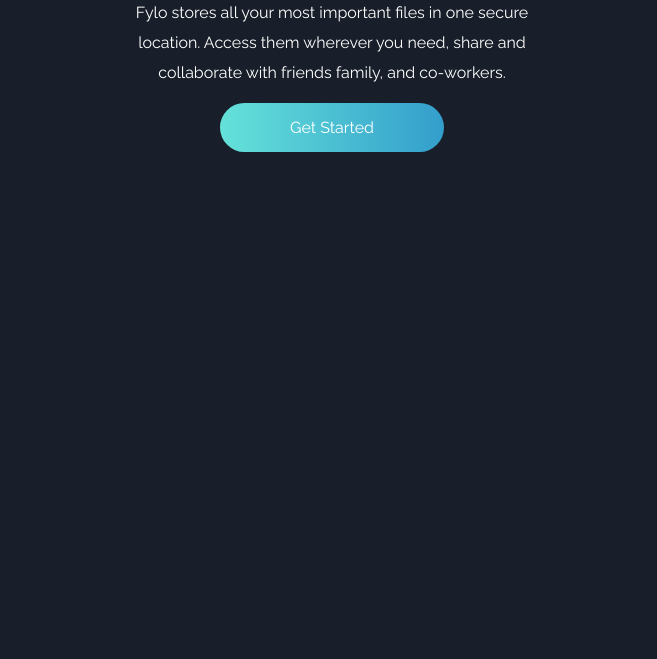
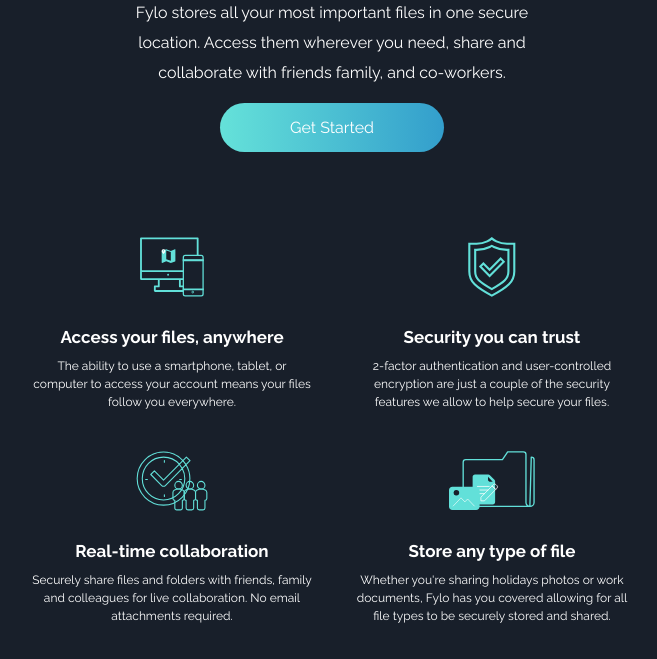
Before and after one commit to Jay-Topher/fylo-landing-page, a plain HTML site: page index.html in a window 1280 px wide. Shown: the part 817-1476 px from the top of the page, without its empty margins (308-965 px from the left). Before the commit the page ends 1034 px from the top, so only its background shows below. Drawn offline with Linux system fonts and the light colour scheme.

Commit message:
section 2 created and styled

```diff
--- a/css/styles.css
+++ b/css/styles.css
@@ -72,7 +72,7 @@ a {
 
 /* section 1 */
 
-.section-1 {
+.section-1, .section-2 {
     margin: 0 auto;
     margin-bottom: 3rem;
 }
@@ -112,3 +112,42 @@ a {
     border-radius: 5rem;
     background-image: linear-gradient(to right, hsl(176, 68%, 64%) ,hsl(198, 60%, 50%));
 }
+
+
+/* Section-2 */
+
+.section-2 {
+    display: flex;
+    flex-wrap: wrap;
+    /* justify-content: center; */
+    align-items: center;
+}
+
+.section-2__content {
+    text-align: center;
+    padding: 2rem;
+    font-size: 1.2rem;
+}
+
+.section-2__content__img {
+    height: 6rem;
+}
+
+.section-2__content__img img {
+    height: 100%;
+}
+
+.paragraph {
+    line-height: 1.8rem;
+}
+
+h3 {
+    font-size: 1.7rem;
+}
+
+.section-2__content h3 {
+    margin-top: 3rem;
+}
+.section-2__content p {
+    margin-top: 1rem;
+}
--- a/index.html
+++ b/index.html
@@ -30,7 +30,7 @@
             </div>
             <div class="section-1__text">
                 <h1>All your files in one secure location, <span class="n-line">accessible anywhere.</span></h1>
-                <p class="paragraph col-9">
+                <p class="col-9">
                         Fylo stores all your most important files in one secure location. Access them wherever you need, share and collaborate with friends family, and co-workers.
                 </p>
                 <div class="button">
@@ -39,6 +39,41 @@
             </div>
         </section>
 
+        <section class="section-2 col-6">
+            <div class="section-2__content col-6">
+                <div class="section-2__content__img">
+                    <img src="img/icon-access-anywhere.svg" alt="">
+                </div>
+                <h3>Access your files, anywhere</h3>
+                <p class="paragraph">The ability to use a smartphone, tablet, or computer to access your account means your files follow you everywhere.</p>
+            </div>
+
+            <div class="section-2__content col-6">
+                <div class="section-2__content__img">
+                    <img src="img/icon-security.svg" alt="">
+                </div>
+                <h3>Security you can trust</h3>
+                <p class="paragraph">2-factor authentication and user-controlled encryption are just a couple of the security features we allow to help secure your files.</p>
+            </div>
+
+            <div class="section-2__content col-6">
+                <div class="section-2__content__img">
+                    <img src="img/icon-collaboration.svg" alt="">
+                </div>
+                <h3>Real-time collaboration</h3>
+                <p class="paragraph">Securely share files and folders with friends, family and colleagues for live collaboration. No email attachments required.</p>
+            </div>
+
+            <div class="section-2__content col-6">
+                <div class="section-2__content__img">
+                    <img src="img/icon-any-file.svg" alt="">
+                </div>
+                <h3>Store any type of file</h3>
+                <p class="paragraph">Whether you're sharing holidays photos or work documents, Fylo has you covered allowing for all file types to be securely stored and shared.</p>
+            </div>
+
+        </section>
+
     </div>
 
 
```
